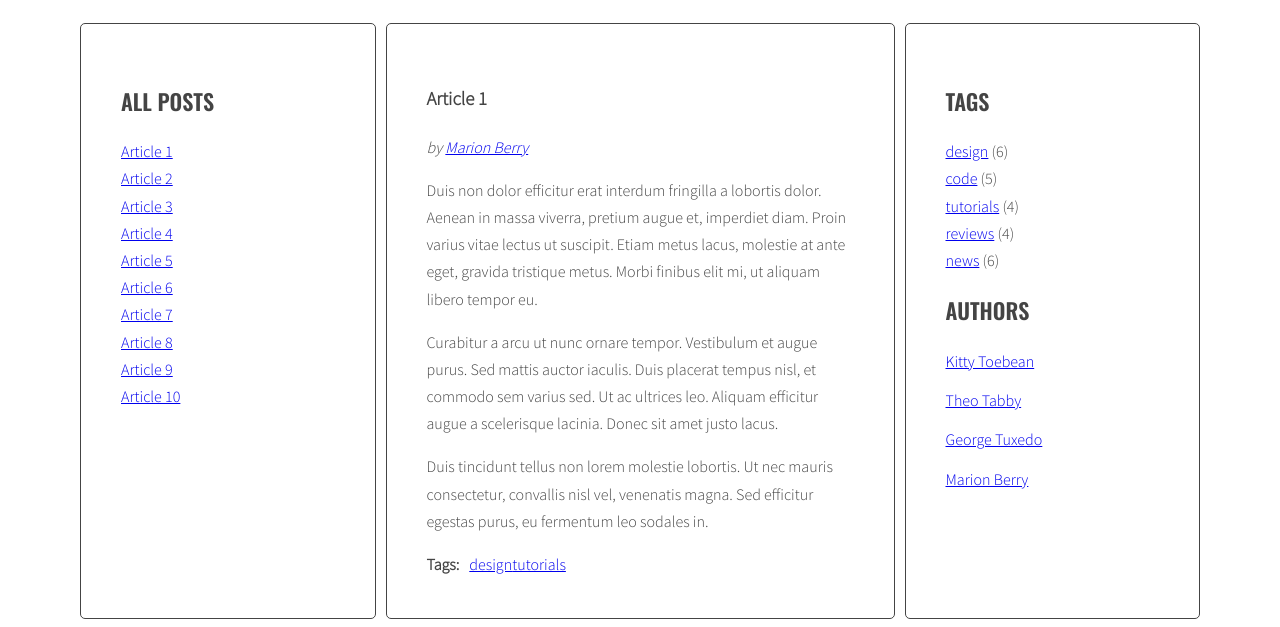
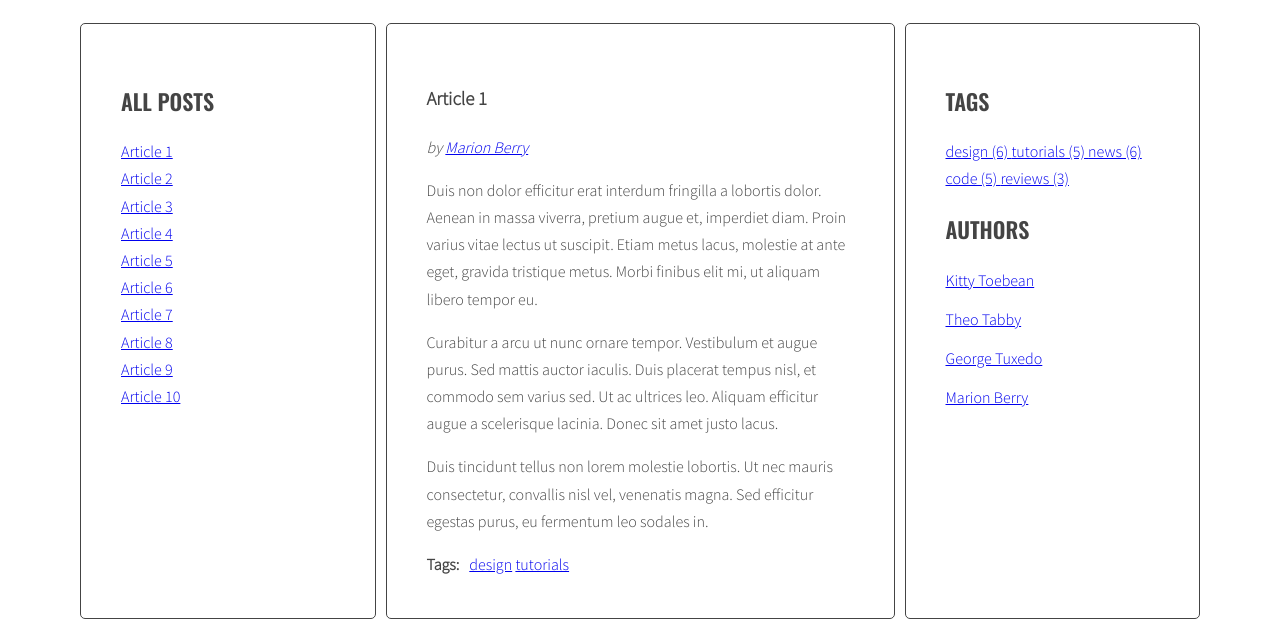
Before and after one commit to SlawekD86/javascript-blog, a website with bundled scripts: page index.html in a window 1280 px wide. Shown: the part 220-847 px from the top of the page. Built offline with nearby package versions, Linux system fonts and the light colour scheme.

Commit message:
authors fix

```diff
--- a/js/script.js
+++ b/js/script.js
@@ -8,7 +8,8 @@ document.getElementById('test-button').addEventListener('click', function(){
     console.log('links:', links);
   });
 */
-const titleClickHandler = function (event) {
+
+const titleClickHandler = function(event) {
   event.preventDefault();
 
   const clickedElement = this;
@@ -58,9 +59,12 @@ const optArticleSelector = '.post',
   optTitleSelector = '.post-title',
   optTitleListSelector = '.titles',
   optArticleTagsSelector = '.post-tags .list',
-  optArticleAuthorSelector = '.post .post-author';
+  optArticleAuthorSelector = '.post .post-author',
+  optTagsListSelector = '.tags.list';
 
 function generateTitleLinks(customSelector = '') {
+
+
   /* remove contents of titleList */
 
   const titleList = document.querySelector(optTitleListSelector);
@@ -69,9 +73,7 @@ function generateTitleLinks(customSelector = '') {
   titleList.innerHTML = '';
 
   /* for each article */
-  const articles = document.querySelectorAll(
-    optArticleSelector + customSelector
-  );
+  const articles = document.querySelectorAll(optArticleSelector + customSelector);
   console.log(articles);
 
   let html = '';
@@ -88,12 +90,7 @@ function generateTitleLinks(customSelector = '') {
 
     /* get the title from the title element */
     /* create HTML of the link */
-    const linkHTML =
-      '<li><a href="#' +
-      articleId +
-      '"><span>' +
-      articleTitle +
-      '</span></a></li>';
+    const linkHTML = '<li><a href="#' + articleId + '"><span>' + articleTitle + '</span></a></li>';
     console.log(linkHTML);
 
     /* insert link into titleList */
@@ -114,6 +111,10 @@ function generateTitleLinks(customSelector = '') {
 generateTitleLinks();
 
 function generateTags() {
+
+  /* [NEW] create a new variable allTags with an empty object */
+  let allTags = {};
+  console.log(allTags);
 
   /* find all articles */
 
@@ -144,22 +145,60 @@ function generateTags() {
     console.log(articleTagsArray);
 
     /* START LOOP: for each tag */
-    for (let tag of articleTagsArray) {
+    for(let tag of articleTagsArray) {
       console.log(tag);
 
       /* generate HTML of the link */
       const linkHTML = '<li><a href="#tag-' + tag + '">' + tag + '</a></li>';
       console.log(linkHTML);
+
       /* add generated code to html variable */
-      html = html + linkHTML;
+      html = html + linkHTML + ' ';
+
+      /* [NEW] check if this link is NOT already in allTags */
+
+      if(!allTags[tag]) {
+
+        /* [NEW] add tag to allTags object */
+        allTags[tag] = 1;
+      } else {
+        allTags[tag]++;
       }
+
+
     /* END LOOP: for each tag */
+    }
+    /* insert HTML of all the links into the tags wrapper */
 
-    /* insert HTML of all the links into the tags wrapper */
     titleList.innerHTML = html;
+
   /* END LOOP: for every article: */
   }
+  /* [NEW] find list of tags in right column */
+
+  const tagList = document.querySelector(optTagsListSelector);
+  console.log(tagList);
+
+  /* [NEW] create variable for all links HTML code */
+  let allTagsHTML = '';
+
+  /* [NEW] START LOOP: for each tag in allTags: */
+
+  for(let tag in allTags){
+
+    /* [NEW] generate code of a link and add it to allTagsHTML */
+
+    allTagsHTML += '<a href="#tag-' + tag + '">' + tag + ' (' + allTags[tag] + ') ' + '</a>';
+
+    /* [NEW] END LOOP: for each tag in allTags: */
   }
+
+  /*[NEW] add HTML from allTagsHTML to tagList */
+
+  tagList.innerHTML = allTagsHTML;
+
+}
+
 generateTags();
 function tagClickHandler(event) {
   /* prevent default action for this event */
@@ -170,19 +209,22 @@ function tagClickHandler(event) {
   const href = clickedElement.getAttribute('href');
   /* make a new constant "tag" and extract tag from the "href" constant */
   const tag = href.replace('#tag-', '');
+
   /* find all tag links with class active */
-  const allTags = document.querySelector('a.active[href^="#tag-"]');
+
+  const allTags = document.querySelectorAll('a.active[href^="#tag-"]');
   console.log(allTags);
+
   /* START LOOP: for each active tag link */
-  for (let allTag of allTags) {
+  for(let allTag of allTags) {
     /* remove class active */
     allTag.classList.remove('active');
     /* END LOOP: for each active tag link */
   }
   /* find all tag links with "href" attribute equal to the "href" constant */
-  const tagLinks = document.querySelectorAll('a[href="' + href + '"]');
+  const tagLinks = document.querySelectorAll('a[href="' + href + '"]' );
   /* START LOOP: for each found tag link */
-  for (let tagLink of tagLinks) {
+  for(let tagLink of tagLinks){
     /* add class active */
     tagLink.classList.add('active');
   /* END LOOP: for each found tag link */
@@ -190,21 +232,24 @@ function tagClickHandler(event) {
   /* execute function "generateTitleLinks" with article selector as argument */
   generateTitleLinks('[data-tags~="' + tag + '"]');
 }
-function addClickListenersToTags() {
+function addClickListenersToTags(){
   /* find all links to tags */
 
   const allLinksTags = document.querySelectorAll('.post-tags .list a');
   console.log(allLinksTags);
 
   /* START LOOP: for each link */
-  for (let allLinkTag of allLinksTags) {
+  for(let allLinkTag of allLinksTags){
     /* add tagClickHandler as event listener for that link */
     allLinkTag.addEventListener('click', tagClickHandler);
   /* END LOOP: for each link */
   }
 }
+
 addClickListenersToTags();
+
 function generateAuthors() {
+
   const articles = document.querySelectorAll(optArticleSelector);
   console.log(articles);
   for (let author of articles) {
@@ -213,19 +258,14 @@ function generateAuthors() {
     let html = '';
     const authorTags = author.getAttribute('data-authors');
     console.log(authorTags);
-    const authorHTML =
-      '<p class="post-author">by <a href="#author-' +
-      authorTags +
-      '">' +
-      authorTags +
-      '</a></p>';
+    const authorHTML = '<p class="post-author">by <a href="#author-' + authorTags + '">' + authorTags + '</a></p>';
     console.log(authorHTML);
     html = html + authorHTML;
     wrapperAuthors.innerHTML = html;
   }
 }
 generateAuthors();
-function authorClickHandler(event) {
+function authorClickHandler(event){
   /* prevent default action for this event */
   event.preventDefault();
   /* make new constant named "clickedElement" and give it the value of "this" */
@@ -238,7 +278,7 @@ function authorClickHandler(event) {
   const allAuthors = document.querySelectorAll('a.active[href^="#author-"]');
   console.log(allAuthors);
   /* START LOOP: for each active tag link */
-  for (let allAuthor of allAuthors) {
+  for(let allAuthor of allAuthors){
     /* remove class active */
     allAuthor.classList.remove('active');
   /* END LOOP: for each active tag link */
@@ -246,7 +286,7 @@ function authorClickHandler(event) {
   /* find all tag links with "href" attribute equal to the "href" constant */
   const authorHrefs = document.querySelectorAll('a[href="' + href + '"]');
   /* START LOOP: for each found tag link */
-  for (let authorHref of authorHrefs) {
+  for(let authorHref of authorHrefs){
     /* add class active */
     authorHref.classList.add('active');
   /* END LOOP: for each found tag link */
@@ -254,15 +294,17 @@ function authorClickHandler(event) {
   /* execute function "generateTitleLinks" with article selector as argument */
   generateTitleLinks('[data-authors="' + extractAuthors + '"]');
 }
-function addClickListenersToAuthors() {
+
+function addClickListenersToAuthors (){
+
   /* find all links to tags */
   const authorLinks = document.querySelectorAll('.post-author a');
   console.log(authorLinks);
   /* START LOOP: for each link */
-  for (let authorLink of authorLinks) {
+  for(let authorLink of authorLinks){
     /* add tagClickHandler as event listener for that link */
     authorLink.addEventListener('click', authorClickHandler);
     /* END LOOP: for each link */
   }
 }
-addClickListenersToAuthors();
+addClickListenersToAuthors ();
```
Also changed, not shown: index.html (+2 -0 lines). Lines whose indentation alone changed are shown as unchanged.
